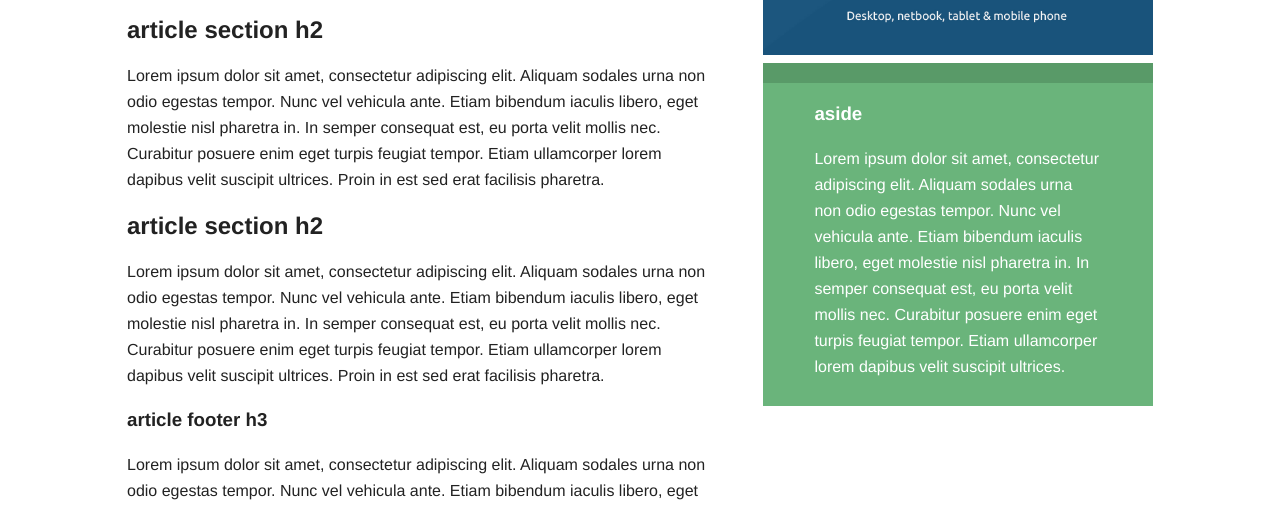
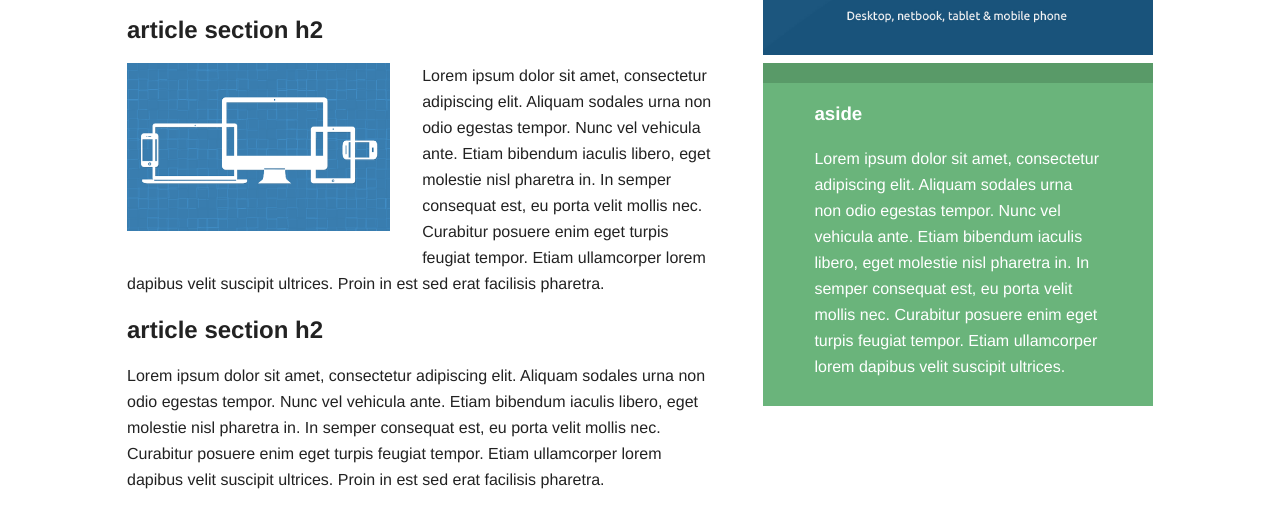
Before and after one commit to cafrinko/Responsive-Design, a plain HTML site: page index.html in a window 1280 px wide. Shown: the part 276-784 px from the top of the page. Drawn offline with Linux system fonts and the light colour scheme.

Commit message:
changes section inline image width, margins, and float, so words wrap around image on screen size change.

```diff
--- a/css/main.css
+++ b/css/main.css
@@ -112,6 +112,11 @@ Media Queries
   nav li:last-child a {
     margin-right: 0;
   }
+
+  .inline {
+    display: block;
+    padding-bottom: 1em;
+  }
 }
 
 @media only screen and (min-width: 768px),
@@ -145,6 +150,13 @@ Media Queries
   .main aside {
     float: right;
     width: 38%;
+  }
+
+  .inline {
+    float: left;
+    margin: 0 2em 0 0;
+    min-width: 200px;
+    width: 45%;
   }
 }
 
--- a/index.html
+++ b/index.html
@@ -33,7 +33,7 @@
                     </header>
                     <section>
                         <h2>article section h2</h2>
-                        <p>Lorem ipsum dolor sit amet, consectetur adipiscing elit. Aliquam sodales urna non odio egestas tempor. Nunc vel vehicula ante. Etiam bibendum iaculis libero, eget molestie nisl pharetra in. In semper consequat est, eu porta velit mollis nec. Curabitur posuere enim eget turpis feugiat tempor. Etiam ullamcorper lorem dapibus velit suscipit ultrices. Proin in est sed erat facilisis pharetra.</p>
+                        <p><img class="inline" src="images/responsiveDesign.png" alt="Different Size Screens"/>Lorem ipsum dolor sit amet, consectetur adipiscing elit. Aliquam sodales urna non odio egestas tempor. Nunc vel vehicula ante. Etiam bibendum iaculis libero, eget molestie nisl pharetra in. In semper consequat est, eu porta velit mollis nec. Curabitur posuere enim eget turpis feugiat tempor. Etiam ullamcorper lorem dapibus velit suscipit ultrices. Proin in est sed erat facilisis pharetra.</p>
                     </section>
                     <section>
                         <h2>article section h2</h2>
```
